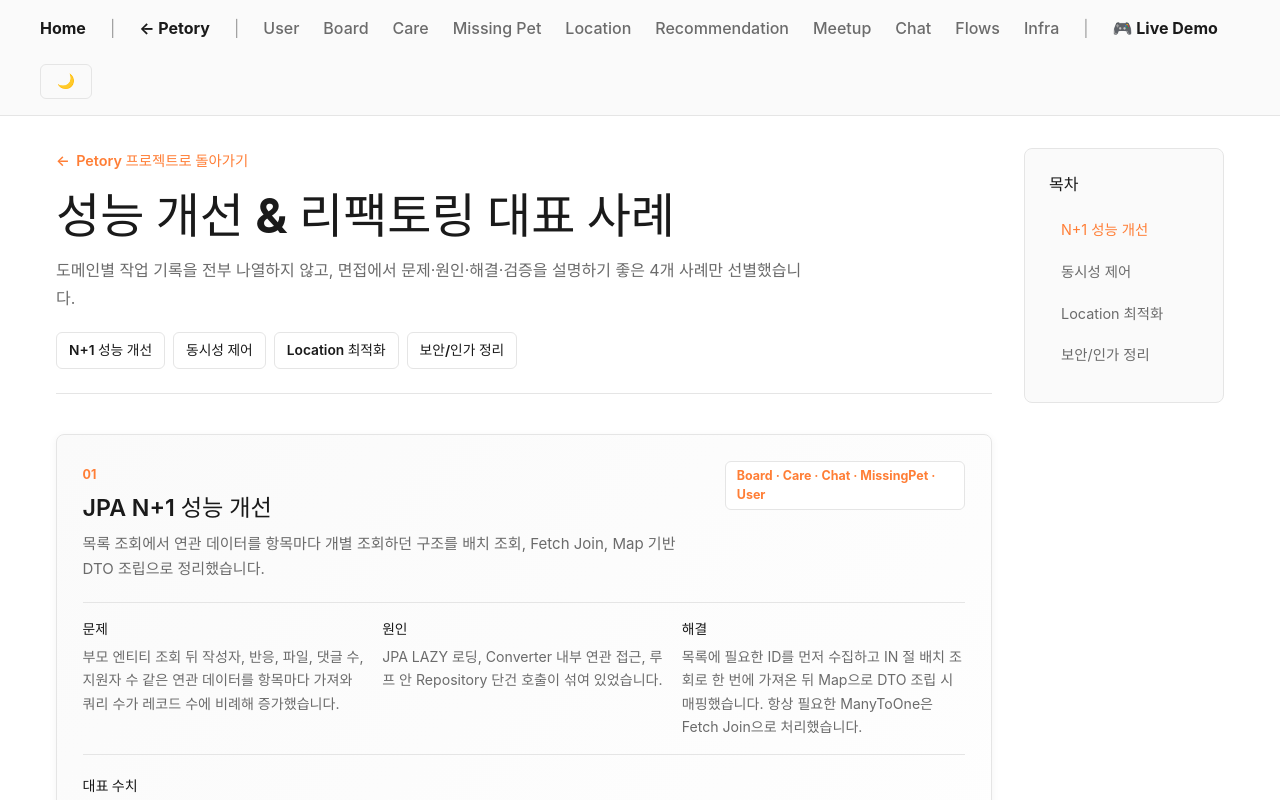
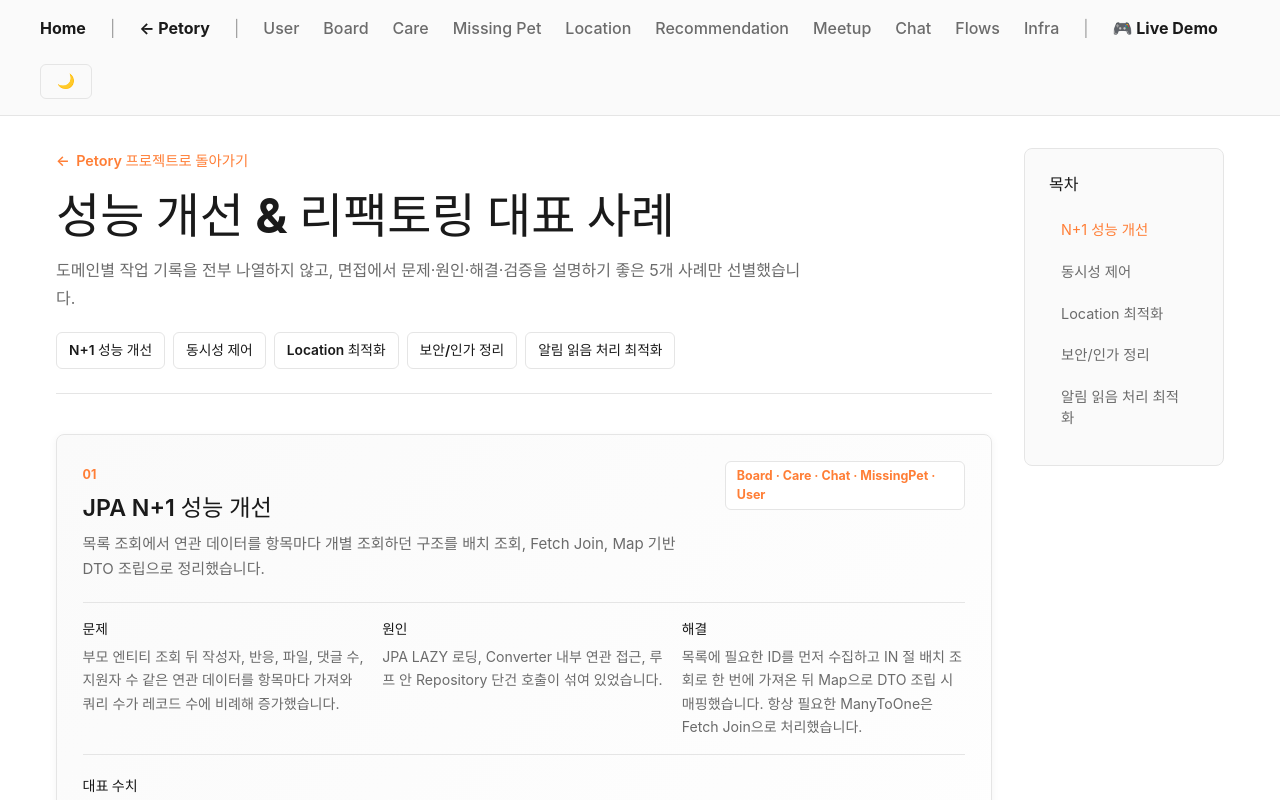
Before and after one commit to makkong1/makkong1-github.io, a React (Vite) app: page /makkong1-github.io/domains/refactoring in a window 1280 px wide. Shown: the top 800 px of the page. Built offline with nearby package versions, Linux system fonts and the light colour scheme; no server answers.

Commit message:
알림 읽음 처리 리팩토링 사례 추가

```diff
--- a/src/pages/projects/petory/PetoryRefactoringPage.jsx
+++ b/src/pages/projects/petory/PetoryRefactoringPage.jsx
@@ -7,6 +7,7 @@ const sections = [
   { id: 'concurrency', title: '동시성 제어' },
   { id: 'location', title: 'Location 최적화' },
   { id: 'security', title: '보안/인가 정리' },
+  { id: 'notification-read', title: '알림 읽음 처리 최적화' },
 ];
 
 const cases = [
@@ -163,6 +164,50 @@ const cases = [
       { to: '/domains/care/refactoring', label: 'Care 리팩토링' },
     ],
   },
+  {
+    id: 'notification-read',
+    number: '05',
+    title: 'Notification 읽음 처리 최적화',
+    scope: 'Notification · JPA',
+    summary:
+      '전체 읽음 요청에서 모든 미읽음 알림을 엔티티로 조회한 뒤 행별로 수정하던 구조를 JPQL bulk UPDATE 한 번으로 변경했습니다.',
+    points: [
+      {
+        label: '문제',
+        text:
+          '미읽음 알림 N개를 전부 메모리에 올리고 각 엔티티의 isRead를 변경해, 사용자 조회 1회와 알림 조회 1회에 이어 UPDATE가 N번 발생했습니다.',
+      },
+      {
+        label: '원인',
+        text:
+          'saveAll 호출 한 번을 SQL UPDATE 한 번으로 오해하기 쉽지만, JPA 변경 감지는 수정된 엔티티마다 UPDATE를 실행합니다. 조회 N+1이 아니라 일괄 변경을 엔티티 단위로 처리한 row-by-row UPDATE 문제입니다.',
+      },
+      {
+        label: '해결',
+        text:
+          'userId와 isRead=false를 조건으로 JPQL bulk UPDATE를 실행하고, 목록·미읽음 목록·count 조회도 Users 엔티티를 먼저 조회하지 않고 userId로 직접 실행하도록 Repository 계약을 변경했습니다.',
+      },
+    ],
+    tableTitle: '미읽음 알림 100개 기준',
+    rows: [
+      ['항목', 'Before', 'After'],
+      ['사용자 조회', '1 SELECT', '0'],
+      ['미읽음 알림 조회', '1 SELECT / 100개 로딩', '0'],
+      ['읽음 상태 변경', '100 UPDATE', '1 bulk UPDATE'],
+      ['Prepared statements', '102', '1'],
+    ],
+    note:
+      'bulk UPDATE는 영속성 컨텍스트를 우회하므로 clearAutomatically와 flushAutomatically를 적용해 오래된 관리 엔티티가 남지 않도록 했습니다.',
+    verification:
+      'MySQL 임시 테이블과 Hibernate Statistics를 사용한 통합 테스트에서 기존 알고리즘 102 statements, 개선 후 1 statement를 측정했습니다.',
+    docs: [
+      {
+        href:
+          'https://github.com/makkong1/Petory/blob/main/docs/refactoring/notification/notification-read-performance-optimization.md',
+        label: 'Notification 읽음 처리 성능 리팩토링',
+      },
+    ],
+  },
 ];
 
 function MetricTable({ title, rows }) {
@@ -228,9 +273,20 @@ function CaseSection({ item }) {
           <span>근거 문서</span>
           <div>
             {item.docs.map((doc) => (
-              <Link key={doc.to} to={doc.to}>
-                {doc.label}
-              </Link>
+              doc.href ? (
+                <a
+                  key={doc.href}
+                  href={doc.href}
+                  target="_blank"
+                  rel="noopener noreferrer"
+                >
+                  {doc.label}
+                </a>
+              ) : (
+                <Link key={doc.to} to={doc.to}>
+                  {doc.label}
+                </Link>
+              )
             ))}
           </div>
         </div>
@@ -269,7 +325,7 @@ export default function PetoryRefactoringPage() {
             <h1>성능 개선 & 리팩토링 대표 사례</h1>
             <p>
               도메인별 작업 기록을 전부 나열하지 않고, 면접에서 문제·원인·해결·검증을
-              설명하기 좋은 4개 사례만 선별했습니다.
+              설명하기 좋은 5개 사례만 선별했습니다.
             </p>
             <div className="refactoring-quick-links">
               {sections.map((section) => (
```
